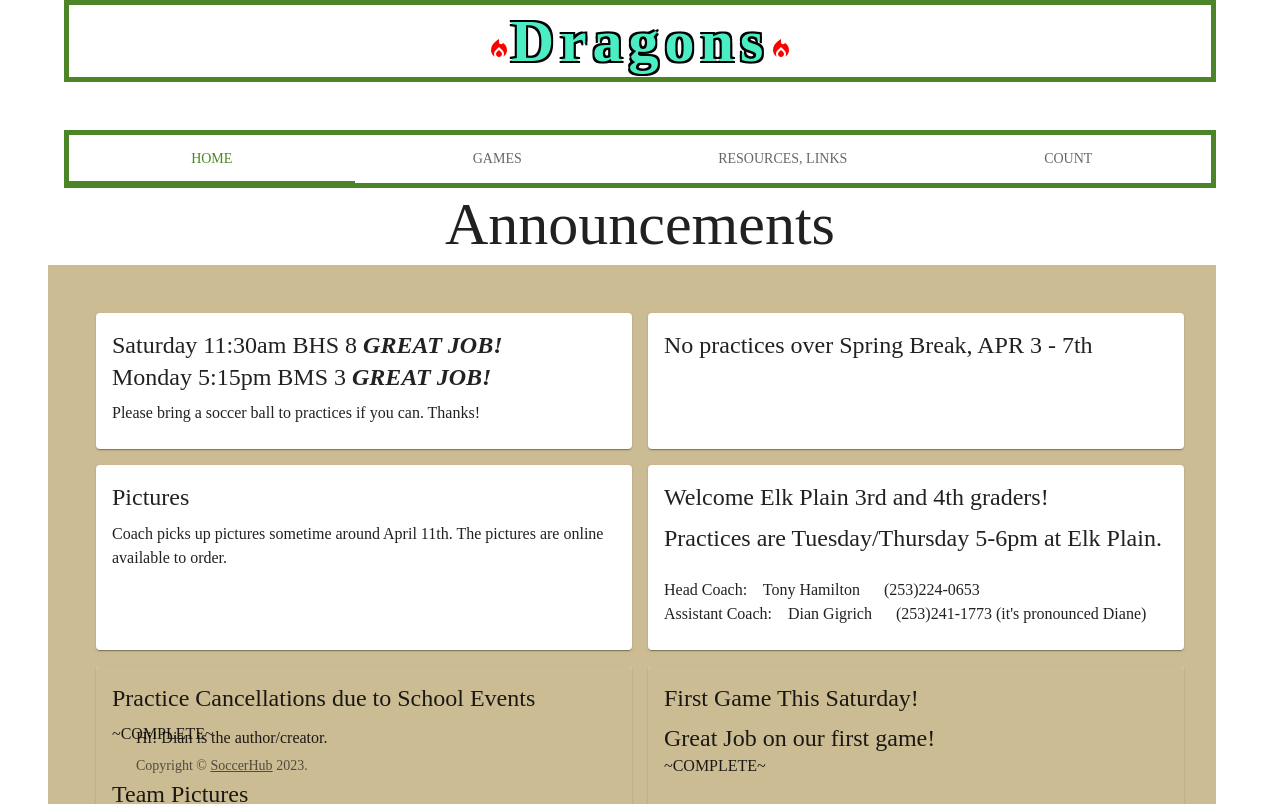
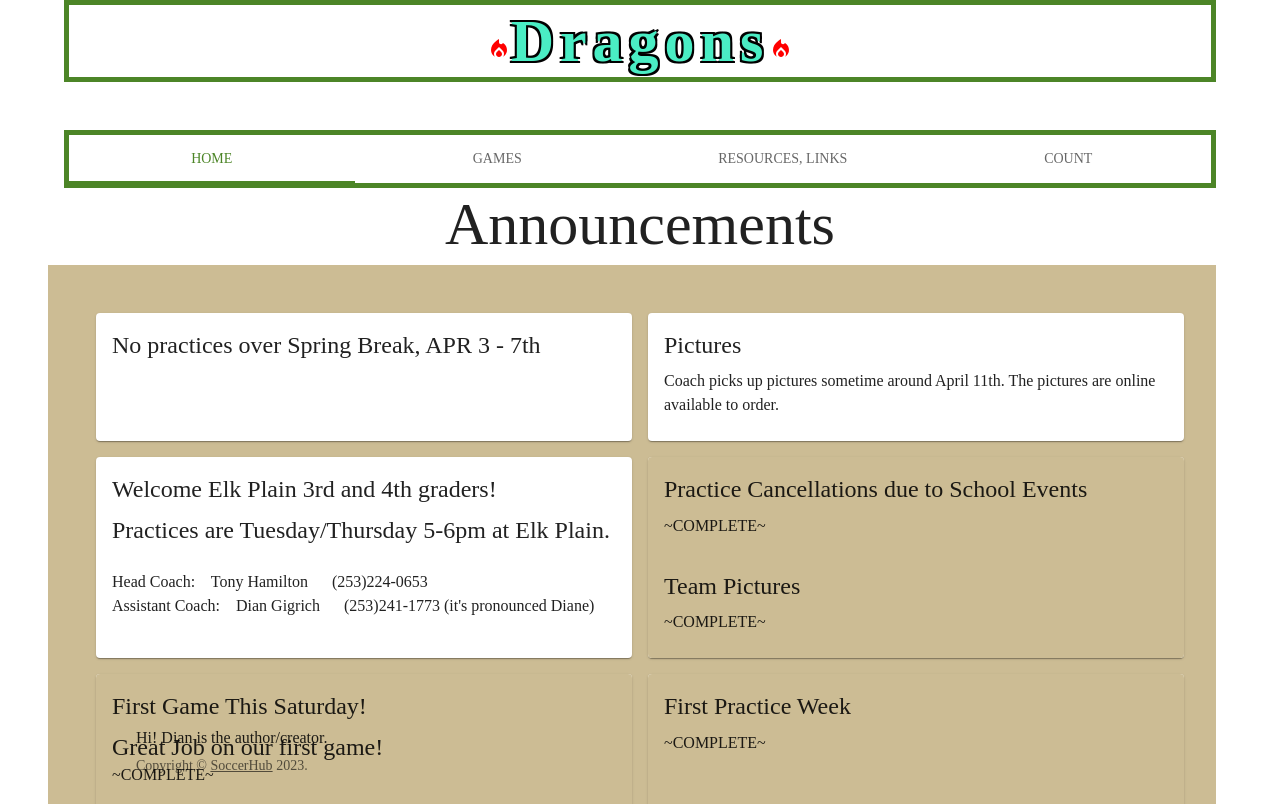
Before and after one commit to DianGigrich/SoccerHub, a React (Create React App) app: page / in a window 1280 px wide. Shown: the top 804 px of the page. Built offline with nearby package versions, Linux system fonts and the light colour scheme.

Commit message:
removed an announcemnet

```diff
--- a/src/components/pages/Home.js
+++ b/src/components/pages/Home.js
@@ -20,23 +20,7 @@ export default function Home(props) {
             </Container>
             <Grid container spacing={2} sx={{ p: 4, bgcolor: "#ccbc94" }}>
 
-                <Grid item xs={12} sm={12} md={6}>
-                    <Card
-                        sx={{ height: '100%', display: 'flex', flexDirection: 'column' }}
-                    >
-                        <CardContent sx={{ flexGrow: 1 }}>
-                            <Typography gutterBottom variant="h5" component="h1">
-                                Saturday 11:30am BHS 8 <strong><i>GREAT JOB!</i></strong>
-                                <br />
-                                Monday 5:15pm BMS 3 <strong><i>GREAT JOB!</i></strong>
-                            </Typography>
-                            <Typography>
-                                Please bring a soccer ball to practices if you can. Thanks!
-                            </Typography>
-                        </CardContent>
-                    </Card>
-                </Grid>
-                <Grid item xs={12} sm={12} md={6}>
+                 <Grid item xs={12} sm={12} md={6}>
                     <Card
                         sx={{ height: '100%', display: 'flex', flexDirection: 'column' }}
                     >
```
